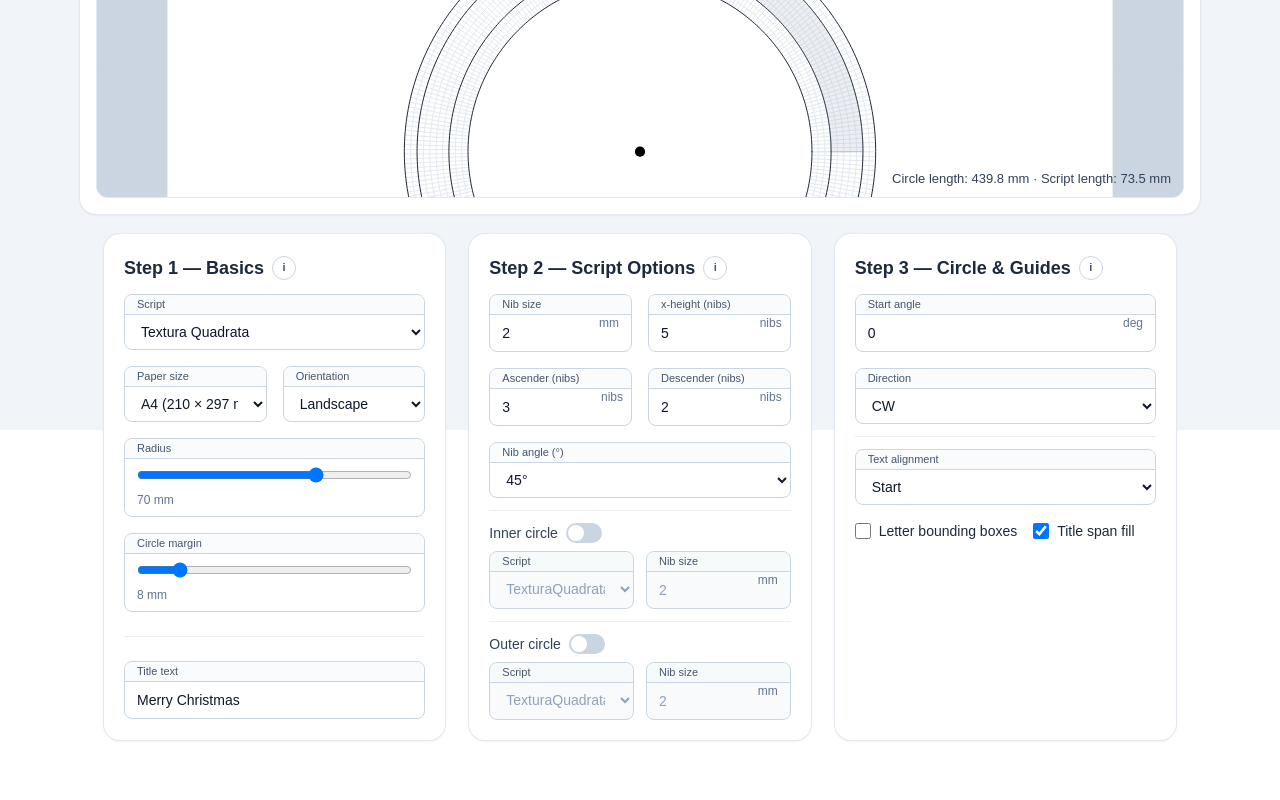
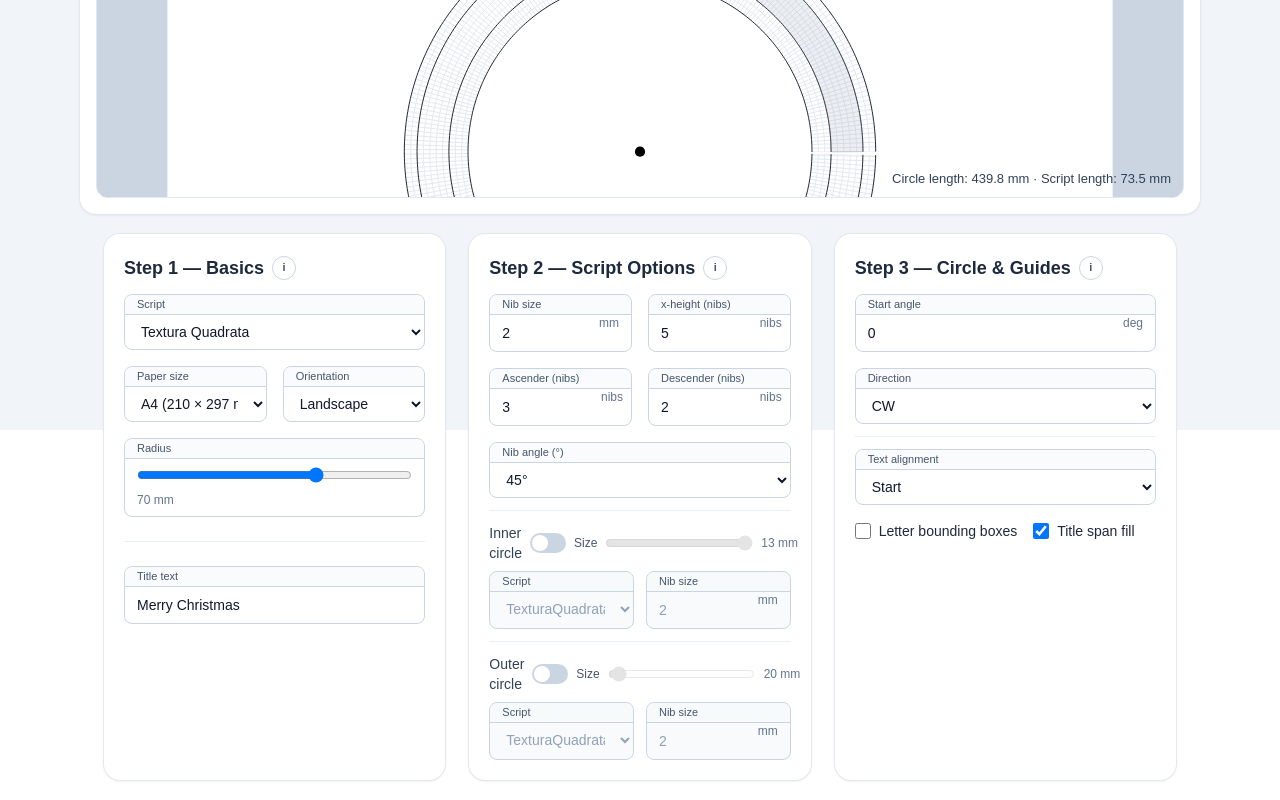
Before and after one commit to mashw/calligraphy-tools, a Next.js app: page /calligram in a window 1280 px wide. Shown: the part 370-1170 px from the top of the page. Before the commit the page ends 1130 px from the top, so only its background shows below. Built offline with nearby package versions, Linux system fonts and the light colour scheme.

Commit message:
Replace calligram margin with per-circle size sliders and guide-based limits

```diff
--- a/src/app/calligram/page.tsx
+++ b/src/app/calligram/page.tsx
@@ -362,7 +362,8 @@ export default function CalligramPage() {
 
   const [script, setScript] = useState<ScriptId>('TexturaQuadrata');
   const [radiusMM, setRadiusMM] = useState(70);
-  const [circleMarginMM, setCircleMarginMM] = useState(8);
+  const [innerOffsetMM, setInnerOffsetMM] = useState(20);
+  const [outerOffsetMM, setOuterOffsetMM] = useState(20);
 
   const [startAngleDeg, setStartAngleDeg] = useState(0);
   const [direction, setDirection] = useState<'ccw' | 'cw'>('cw');
@@ -720,7 +721,6 @@ export default function CalligramPage() {
       const theta = startAngleRad + dirSign * (s / radius);
       pts.push({ x: cx + radius * Math.cos(theta), y: cy + radius * Math.sin(theta) });
     }
-    if (pts.length) pts.push(pts[0]);
     return pts;
   };
 
@@ -868,15 +868,45 @@ export default function CalligramPage() {
     [baseline, guideTemplate, xMM, ascMM, descMM, tickStepMM, nibMM, span],
   );
 
-  const innerRadiusMM = useMemo(() => Math.max(5, radiusMM - circleMarginMM), [radiusMM, circleMarginMM]);
-  const outerRadiusMM = useMemo(() => Math.max(1, radiusMM + circleMarginMM), [radiusMM, circleMarginMM]);
-
-  const topBaseline = useMemo<Pt[]>(() => buildCircleBaseline(innerRadiusMM), [box, innerRadiusMM, startAngleRad, dirSign]);
-  const topArcLen = useMemo(() => 2 * Math.PI * innerRadiusMM, [innerRadiusMM]);
+  const avgRadiusFromCenter = (pts: Pt[]) => {
+    if (!pts.length) return radiusMM;
+    const cx = box.w / 2;
+    const cy = box.h / 2;
+    return pts.reduce((sum, p) => sum + Math.hypot(p.x - cx, p.y - cy), 0) / pts.length;
+  };
+
+  const mainAscTopOffsetMM = useMemo(
+    () => Math.abs(avgRadiusFromCenter(guideSet.ascLine) - avgRadiusFromCenter(guideSet.baseLine)),
+    [guideSet.ascLine, guideSet.baseLine, box, radiusMM],
+  );
+  const mainDescBottomOffsetMM = useMemo(
+    () => Math.abs(avgRadiusFromCenter(guideSet.descLine) - avgRadiusFromCenter(guideSet.baseLine)),
+    [guideSet.descLine, guideSet.baseLine, box, radiusMM],
+  );
+
+  const outerOffsetMinMM = useMemo(() => Math.max(0, Math.ceil(mainAscTopOffsetMM)), [mainAscTopOffsetMM]);
+  const outerOffsetMaxMM = 200;
+  const clampedOuterOffsetMM = Math.max(outerOffsetMinMM, Math.min(outerOffsetMaxMM, outerOffsetMM));
+
   const topXMM = useMemo(
     () => (topBandScript === 'Copperplate' ? topBandSizeMM : topBandSizeMM * xNib),
     [topBandScript, topBandSizeMM, xNib],
   );
+  const innerOffsetMaxMM = useMemo(() => Math.max(0, Math.floor(topXMM + mainDescBottomOffsetMM)), [topXMM, mainDescBottomOffsetMM]);
+  const clampedInnerOffsetMM = Math.max(0, Math.min(innerOffsetMM, innerOffsetMaxMM));
+
+  useEffect(() => {
+    setInnerOffsetMM(prev => Math.max(0, Math.min(prev, innerOffsetMaxMM)));
+  }, [innerOffsetMaxMM]);
+  useEffect(() => {
+    setOuterOffsetMM(prev => Math.max(outerOffsetMinMM, Math.min(prev, outerOffsetMaxMM)));
+  }, [outerOffsetMinMM, outerOffsetMaxMM]);
+
+  const innerRadiusMM = useMemo(() => Math.max(5, radiusMM - clampedInnerOffsetMM), [radiusMM, clampedInnerOffsetMM]);
+  const outerRadiusMM = useMemo(() => Math.max(1, radiusMM + clampedOuterOffsetMM), [radiusMM, clampedOuterOffsetMM]);
+
+  const topBaseline = useMemo<Pt[]>(() => buildCircleBaseline(innerRadiusMM), [box, innerRadiusMM, startAngleRad, dirSign]);
+  const topArcLen = useMemo(() => 2 * Math.PI * innerRadiusMM, [innerRadiusMM]);
   const topAscMM = useMemo(
     () => (topBandScript === 'Copperplate' ? topBandSizeMM * (2.5 / 2) : topBandSizeMM * ascNib),
     [topBandScript, topBandSizeMM, ascNib],
@@ -1723,27 +1753,10 @@ export default function CalligramPage() {
                     max={Math.max(10, Math.floor(Math.min(box.w, box.h) / 2) - 4)}
                     step={1}
                     value={radiusMM}
-                    onChange={e => { const next = Math.max(10, Number(e.target.value) || 10); setRadiusMM(next); setCircleMarginMM(prev => Math.min(prev, Math.max(0, Math.min(60, next - 5)))); }}
+                    onChange={e => setRadiusMM(Math.max(10, Number(e.target.value) || 10))}
                     className="w-full"
                   />
                   <div className="text-xs font-medium text-slate-500 mt-1">{radiusMM} mm</div>
-                </div>
-              </InsetLabeledField>
-            </div>
-
-            <div className="sm:col-span-2">
-              <InsetLabeledField label="Circle margin">
-                <div className="px-3 py-2">
-                  <input
-                    type="range"
-                    min={0}
-                    max={Math.max(0, Math.min(60, radiusMM - 5))}
-                    step={1}
-                    value={circleMarginMM}
-                    onChange={e => setCircleMarginMM(Math.max(0, Number(e.target.value) || 0))}
-                    className="w-full"
-                  />
-                  <div className="text-xs font-medium text-slate-500 mt-1">{circleMarginMM} mm</div>
                 </div>
               </InsetLabeledField>
             </div>
@@ -2181,6 +2194,20 @@ export default function CalligramPage() {
                   <span className="w-9 h-5 bg-slate-300 rounded-full transition-colors peer-checked:bg-indigo-600" />
                   <span className="absolute left-0.5 top-0.5 h-4 w-4 rounded-full bg-white transition-transform peer-checked:translate-x-4" />
                 </label>
+                <div className="ml-auto flex items-center gap-2 min-w-[14rem]">
+                  <span className="text-xs text-slate-600">Size</span>
+                  <input
+                    type="range"
+                    min={0}
+                    max={Math.max(0, innerOffsetMaxMM)}
+                    step={1}
+                    value={Math.max(0, Math.min(innerOffsetMM, innerOffsetMaxMM))}
+                    onChange={e => setInnerOffsetMM(Math.max(0, Math.min(Number(e.target.value) || 0, innerOffsetMaxMM)))}
+                    disabled={!topBandEnabled}
+                    className="w-full disabled:opacity-50"
+                  />
+                  <span className="text-xs font-medium text-slate-500 w-[3.5rem] text-right">{Math.round(clampedInnerOffsetMM)} mm</span>
+                </div>
               </div>
               <div className="grid grid-cols-2 gap-3">
                 <InsetLabeledField label="Script" disabled={!topBandEnabled}>
@@ -2218,6 +2245,20 @@ export default function CalligramPage() {
                   <span className="w-9 h-5 bg-slate-300 rounded-full transition-colors peer-checked:bg-indigo-600" />
                   <span className="absolute left-0.5 top-0.5 h-4 w-4 rounded-full bg-white transition-transform peer-checked:translate-x-4" />
                 </label>
+                <div className="ml-auto flex items-center gap-2 min-w-[14rem]">
+                  <span className="text-xs text-slate-600">Size</span>
+                  <input
+                    type="range"
+                    min={Math.max(0, outerOffsetMinMM)}
+                    max={outerOffsetMaxMM}
+                    step={1}
+                    value={Math.max(outerOffsetMinMM, Math.min(outerOffsetMM, outerOffsetMaxMM))}
+                    onChange={e => setOuterOffsetMM(Math.max(outerOffsetMinMM, Math.min(Number(e.target.value) || outerOffsetMinMM, outerOffsetMaxMM)))}
+                    disabled={!bottomBandEnabled}
+                    className="w-full disabled:opacity-50"
+                  />
+                  <span className="text-xs font-medium text-slate-500 w-[3.5rem] text-right">{Math.round(clampedOuterOffsetMM)} mm</span>
+                </div>
               </div>
               <div className="grid grid-cols-2 gap-3">
                 <InsetLabeledField label="Script" disabled={!bottomBandEnabled}>
```
